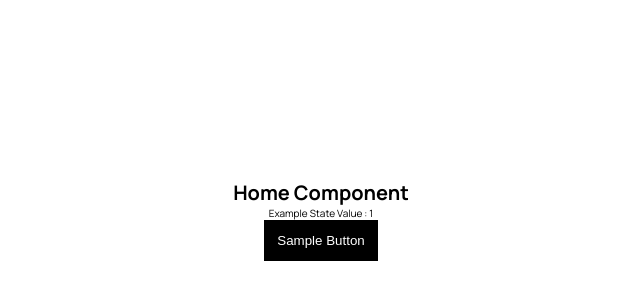
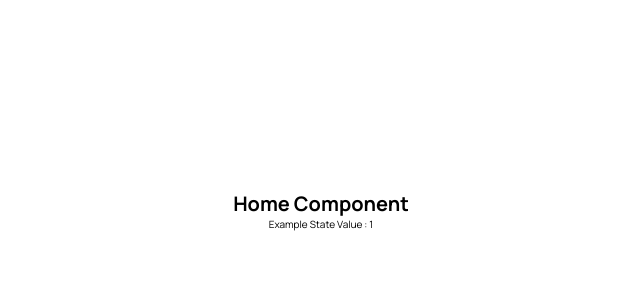
Before and after one commit to dhartisangani/indiefoods-frontend, a React (Create React App) app: page / in a window 1280 px wide. Shown: the part 180-480 px from the top of the page, without its empty margins (319-959 px from the left). Built offline with nearby package versions, Linux system fonts and the light colour scheme.

Commit message:
Created Button component

```diff
--- a/src/Components/Button/Button.js
+++ b/src/Components/Button/Button.js
@@ -2,12 +2,34 @@ import React from "react";
 
 import styles from "./Button.module.css";
 
-const Button = ({ title, onClick }) => {
+function Button({
+  content,
+  onClick,
+  mainColor,
+  isNotBorder,
+  fontSize = "var(--font-20)",
+  wrapperClass,
+  id
+}) {
   return (
-    <button onClick={onClick} className={styles.button}>
-      {title}
+    <button
+      id={id}
+      className={
+        styles.Button +
+        " " +
+        wrapperClass +
+        " " +
+        (isNotBorder ? "" : styles.Hoverable)
+      }
+      style={{
+        "--main-color": mainColor,
+        fontSize: fontSize,
+      }}
+      onClick={onClick}
+    >
+      {content}
     </button>
   );
-};
+}
 
 export default Button;
--- a/src/Components/Button/Button.module.css
+++ b/src/Components/Button/Button.module.css
@@ -1,8 +1,21 @@
-.button {
-  background-color: #000000;
+.Button {
+  width: 100%;
+  outline: none;
   border: none;
-  outline: none;
-  color: #ffffff;
-  padding: 1vw;
+  background-color: transparent;
+  padding: 1rem 0;
+  font-weight: 500;
   cursor: pointer;
+  border-radius: 0.4rem;
+  transition: color 0.15s ease-out, background-color 0.15s ease-out;
+  color: var(--main-color);
 }
+
+.Hoverable {
+  border: 2px solid var(--main-color);
+}
+
+.Hoverable:hover {
+  background-color: var(--main-color);
+  color: white;
+}
```
